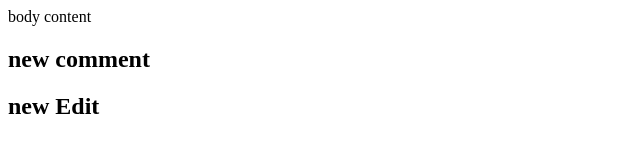
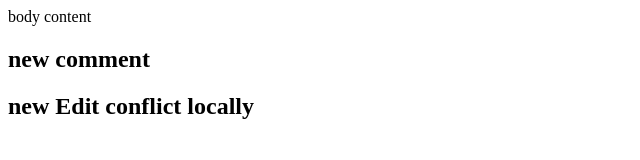
Before and after one commit to omarkamelte/githubexample, a plain HTML site: page index.html in a window 1280 px wide. Shown: the whole page, without its empty margins (0-640 px from the left). Drawn offline with Linux system fonts and the light colour scheme.

Commit message:
conflict offline

```diff
--- a/index.html
+++ b/index.html
@@ -3,6 +3,6 @@
 <body>
 body content
 <h2>new comment</h2>
-<h2>new Edit</h2>
+<h2>new Edit conflict locally</h2>
 </body>
 </html>
```
